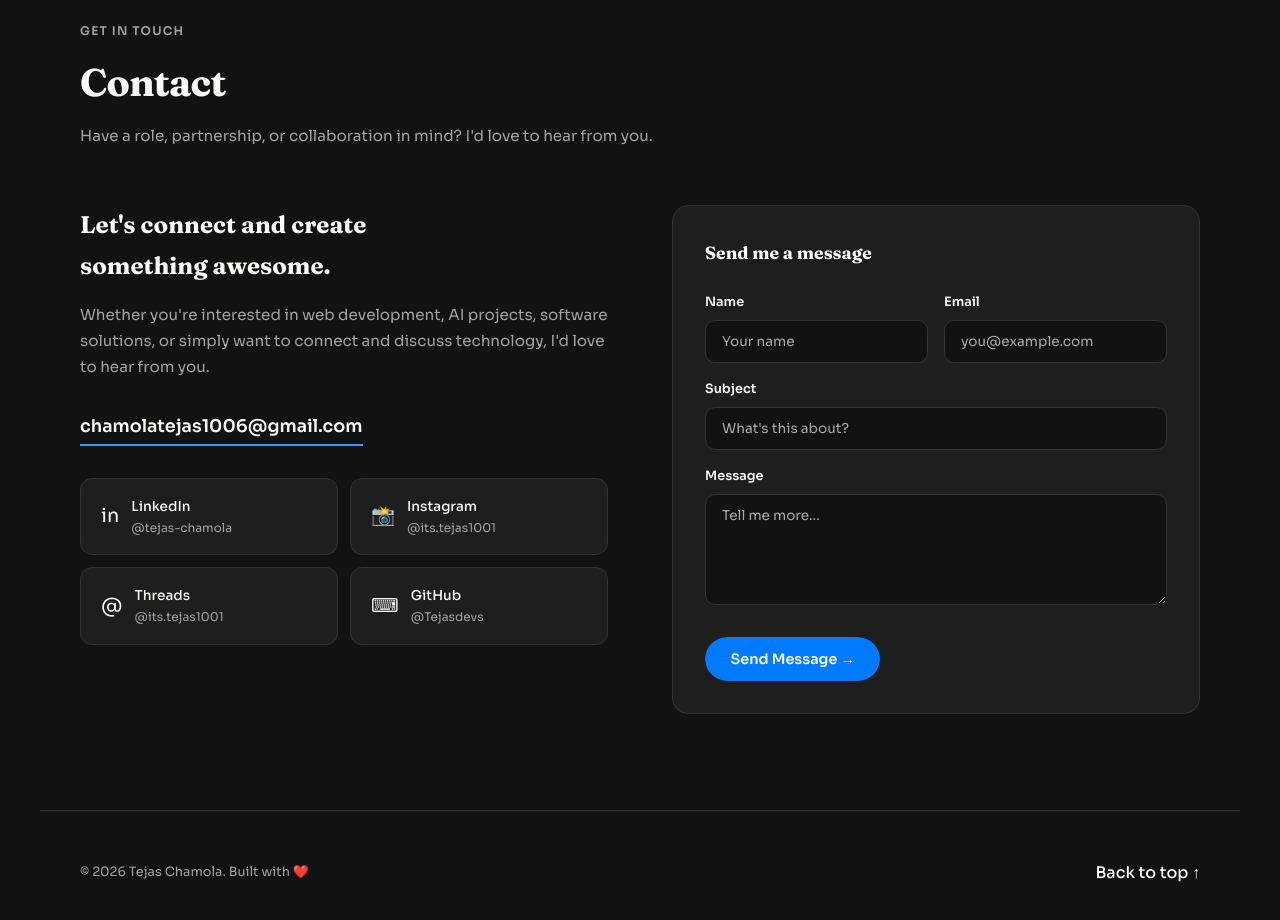
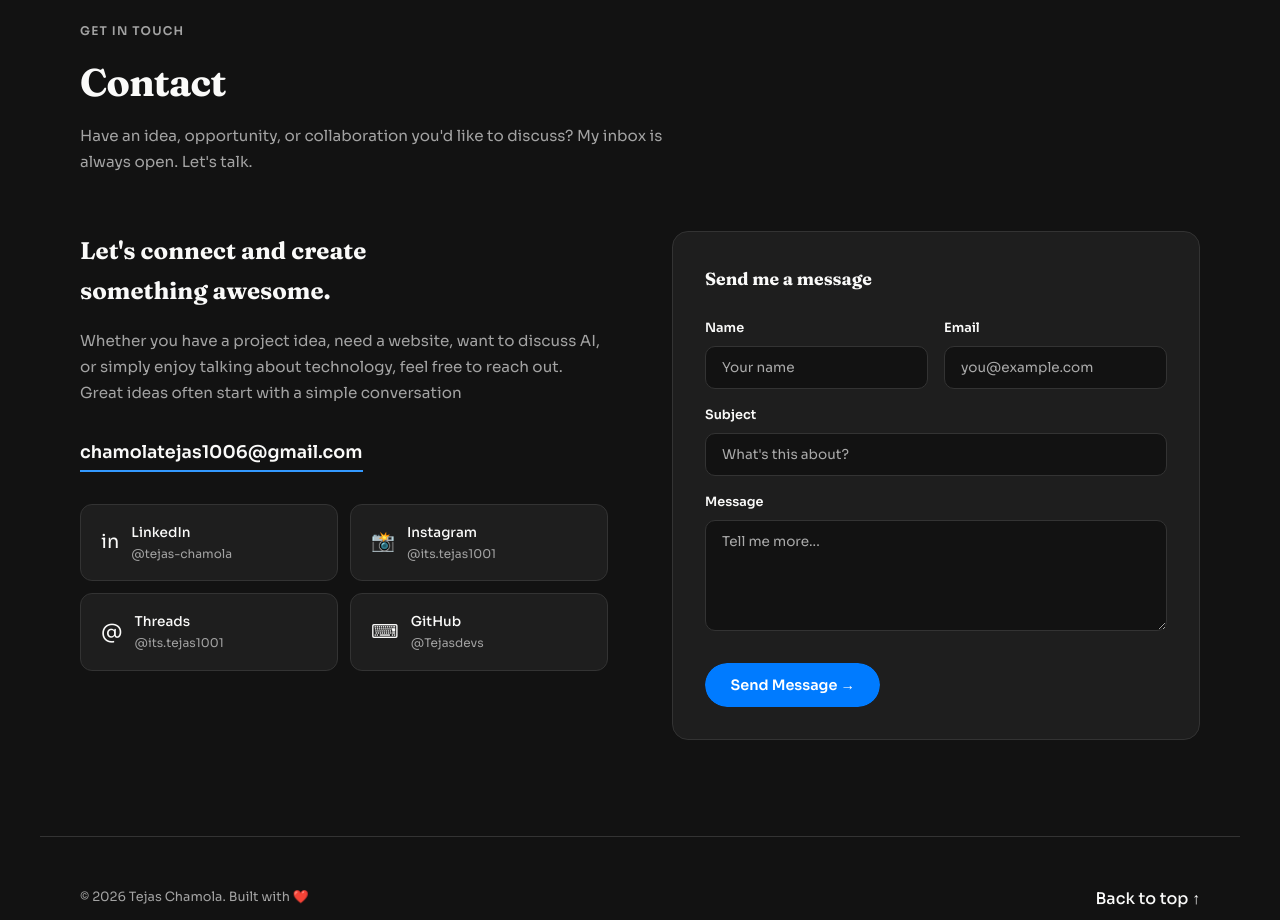
Before and after one commit to Tejasdevs/portfolio, a plain HTML site: page index.html in a window 1280 px wide. Shown: the part 6960-7880 px from the top of the page. Drawn offline with nearby package versions, Linux system fonts and the light colour scheme.

Commit message:
Fixed:Contact section

```diff
--- a/index.html
+++ b/index.html
@@ -369,13 +369,13 @@
         <div>
             <p class="section-label">Get in Touch</p>
             <h2 class="section-title">Contact</h2>
-            <p class="section-headline">Have a role, partnership, or collaboration in mind? I'd love to hear from you.</p>
+            <p class="section-headline">Have an idea, opportunity, or collaboration you'd like to discuss? My inbox is always open. Let's talk.</p>
         </div>
     </div>
     <div class="contact-grid">
         <div class="contact-info reveal">
             <h3>Let's connect and create<br>something awesome.</h3>
-            <p>Whether you're interested in web development, AI projects, software solutions, or simply want to connect and discuss technology, I'd love to hear from you.</p>
+            <p>Whether you have a project idea, need a website, want to discuss AI, or simply enjoy talking about technology, feel free to reach out. Great ideas often start with a simple conversation</p>
             <a href="mailto:chamolatejas1006@gmail.com" class="contact-email">chamolatejas1006@gmail.com</a>
             <div class="socials-grid" style="margin-top: 2rem;">
                 <a href="https://www.linkedin.com/in/tejas-chamola-948b82336?utm_source=share_via&utm_content=profile&utm_medium=member_android" target="_blank" class="social-link">
```
